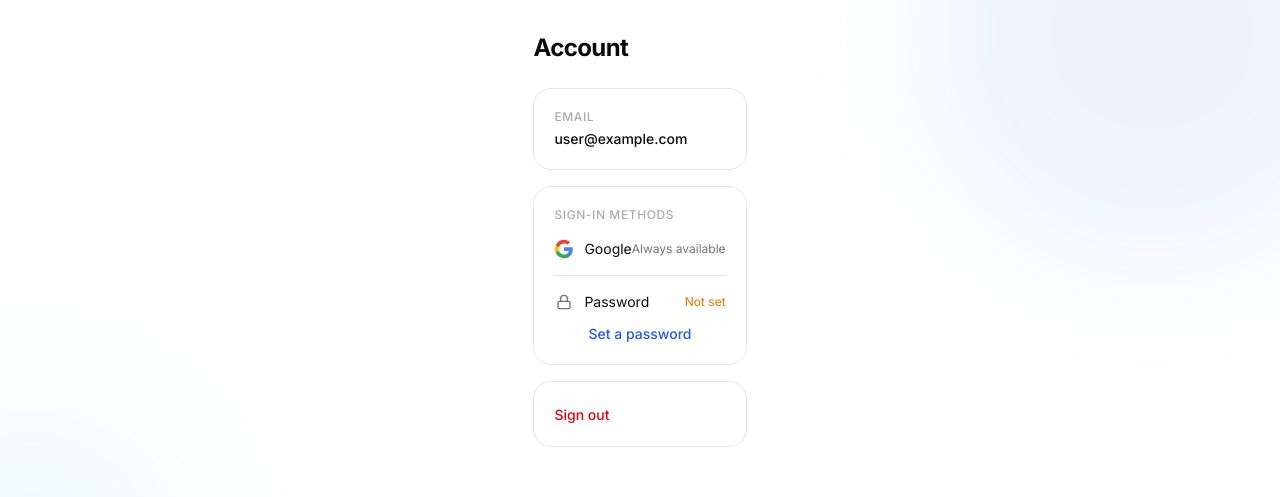
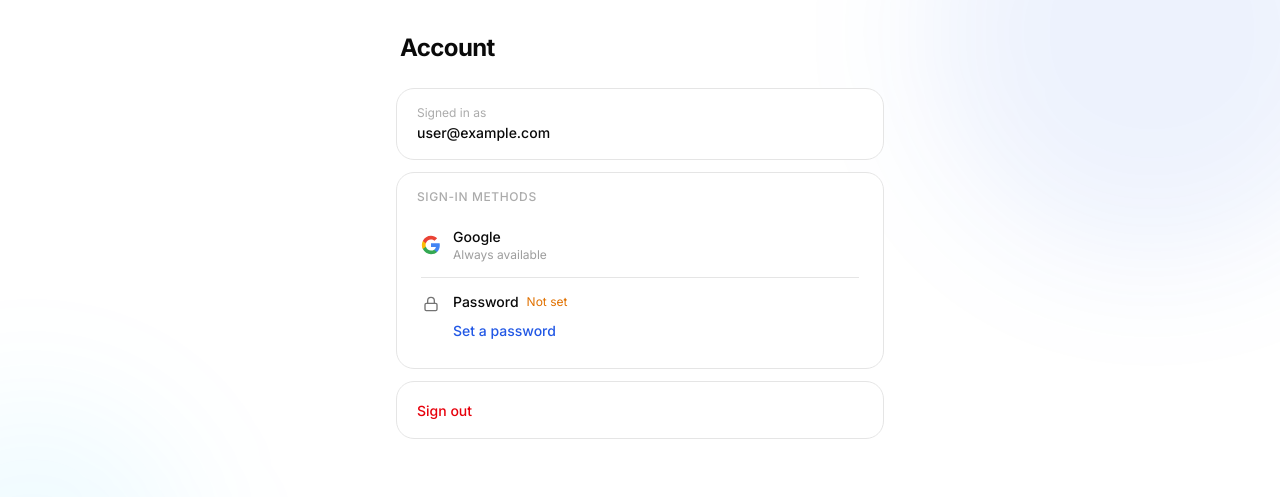
Before and after one commit to ggabella91/travel-planner, a Next.js app: page /account in a window 1280 px wide. Shown: the top 497 px of the page. Built offline with nearby package versions, Linux system fonts and the light colour scheme; no server answers; the database is empty; sample sign-in values are in the browser's storage.

Commit message:
fix: account page width and signup redirect for playwright compat

```diff
--- a/src/app/account/page.tsx
+++ b/src/app/account/page.tsx
@@ -14,49 +14,50 @@ export default async function AccountPage() {
   const hasPassword = !!user?.passwordHash;
 
   return (
-    <main className="mx-auto max-w-lg px-5 pb-28 pt-8">
-      <h1 className="mb-6 text-2xl font-bold tracking-tight">Account</h1>
+    <main className="w-full mx-auto max-w-lg pb-28 pt-8">
+      <h1 className="mb-6 px-4 text-2xl font-bold tracking-tight">Account</h1>
 
-      <div className="flex flex-col gap-4">
+      <div className="flex flex-col gap-3 px-3">
         {/* Profile */}
-        <div className="rounded-2xl border bg-card p-5">
-          <p className="mb-1 text-xs font-medium uppercase tracking-wider text-muted-foreground/60">Email</p>
-          <p className="text-sm font-medium">{email}</p>
+        <div className="rounded-2xl border bg-card px-5 py-4">
+          <p className="mb-0.5 text-xs text-muted-foreground/60">Signed in as</p>
+          <p className="break-all text-sm font-medium">{email}</p>
         </div>
 
         {/* Sign-in methods */}
-        <div className="rounded-2xl border bg-card p-5">
-          <p className="mb-4 text-xs font-medium uppercase tracking-wider text-muted-foreground/60">Sign-in methods</p>
-          <div className="flex flex-col gap-4">
+        <div className="rounded-2xl border bg-card px-5 py-4">
+          <p className="mb-3 text-xs font-medium uppercase tracking-wider text-muted-foreground/60">
+            Sign-in methods
+          </p>
+          <div className="flex flex-col gap-1">
             {/* Google */}
-            <div className="flex items-center justify-between">
-              <div className="flex items-center gap-2.5">
+            <div className="flex items-center gap-3 rounded-xl px-1 py-2.5">
               <svg viewBox="0 0 24 24" className="size-5 shrink-0" aria-hidden>
                 <path d="M22.56 12.25c0-.78-.07-1.53-.2-2.25H12v4.26h5.92c-.26 1.37-1.04 2.53-2.21 3.31v2.77h3.57c2.08-1.92 3.28-4.74 3.28-8.09z" fill="#4285F4"/>
                 <path d="M12 23c2.97 0 5.46-.98 7.28-2.66l-3.57-2.77c-.98.66-2.23 1.06-3.71 1.06-2.86 0-5.29-1.93-6.16-4.53H2.18v2.84C3.99 20.53 7.7 23 12 23z" fill="#34A853"/>
                 <path d="M5.84 14.09c-.22-.66-.35-1.36-.35-2.09s.13-1.43.35-2.09V7.07H2.18C1.43 8.55 1 10.22 1 12s.43 3.45 1.18 4.93l3.66-2.84z" fill="#FBBC05"/>
                 <path d="M12 5.38c1.62 0 3.06.56 4.21 1.64l3.15-3.15C17.45 2.09 14.97 1 12 1 7.7 1 3.99 3.47 2.18 7.07l3.66 2.84c.87-2.6 3.3-4.53 6.16-4.53z" fill="#EA4335"/>
               </svg>
-                <span className="text-sm">Google</span>
+              <div className="flex-1 min-w-0">
+                <p className="text-sm font-medium">Google</p>
+                <p className="text-xs text-muted-foreground/70">Always available</p>
               </div>
-              <span className="text-xs text-muted-foreground">Always available</span>
             </div>
 
-            <div className="h-px bg-border" />
+            <div className="h-px bg-border mx-1" />
 
             {/* Password */}
-            <div className="flex flex-col gap-3">
-              <div className="flex items-center justify-between">
-                <div className="flex items-center gap-2.5">
-                  <div className="flex size-5 items-center justify-center">
+            <div className="flex items-start gap-3 rounded-xl px-1 py-2.5">
+              <div className="mt-0.5 flex size-5 shrink-0 items-center justify-center">
                 <svg viewBox="0 0 24 24" fill="none" stroke="currentColor" strokeWidth="2" className="size-4 text-muted-foreground" aria-hidden>
                   <rect x="3" y="11" width="18" height="11" rx="2" ry="2"/>
                   <path d="M7 11V7a5 5 0 0 1 10 0v4"/>
                 </svg>
               </div>
-                  <span className="text-sm">Password</span>
-                </div>
-                <span className={`text-xs ${hasPassword ? "text-muted-foreground" : "text-amber-600 dark:text-amber-400"}`}>
+              <div className="flex-1 min-w-0">
+                <div className="flex items-center gap-2 mb-1.5">
+                  <p className="text-sm font-medium">Password</p>
+                  <span className={`text-xs ${hasPassword ? "text-muted-foreground/70" : "text-amber-600 dark:text-amber-400"}`}>
                     {hasPassword ? "Enabled" : "Not set"}
                   </span>
                 </div>
@@ -64,9 +65,10 @@ export default async function AccountPage() {
               </div>
             </div>
           </div>
+        </div>
 
         {/* Sign out */}
-        <div className="rounded-2xl border bg-card p-5">
+        <div className="rounded-2xl border bg-card px-5 py-4">
           <form
             action={async () => {
               "use server";
--- a/src/app/signup/page.tsx
+++ b/src/app/signup/page.tsx
@@ -46,7 +46,12 @@ export default function SignupPage() {
         setError(data.error ?? "Failed to create account");
         return;
       }
-      await signIn("credentials", { email, password, callbackUrl: "/" });
+      const result = await signIn("credentials", { email, password, redirect: false });
+      if (result?.error) {
+        setError("Sign-in failed after account creation — try signing in manually");
+        return;
+      }
+      window.location.href = "/";
     } catch {
       setError("Something went wrong — try again");
     } finally {
```
Lines whose indentation alone changed are shown as unchanged.
